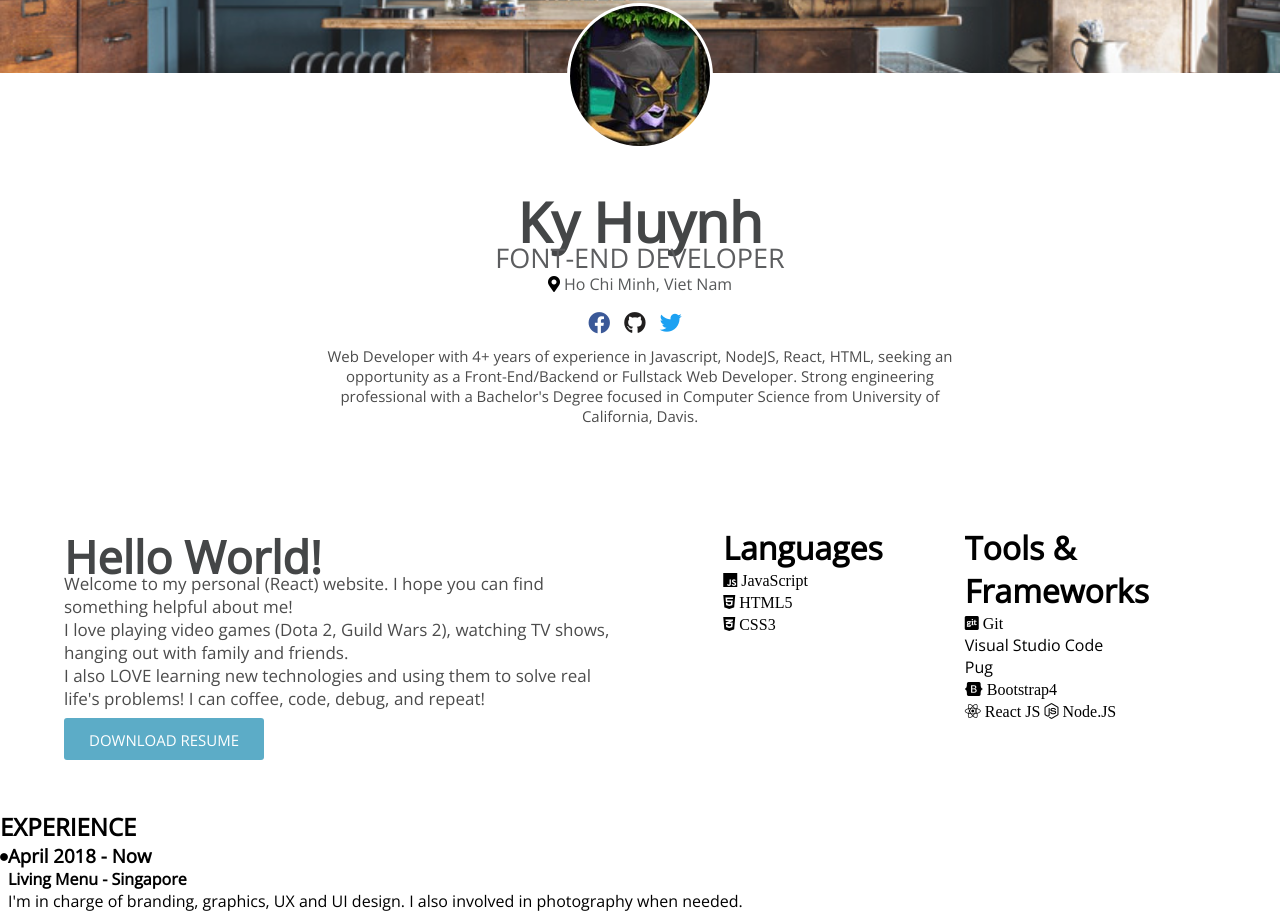
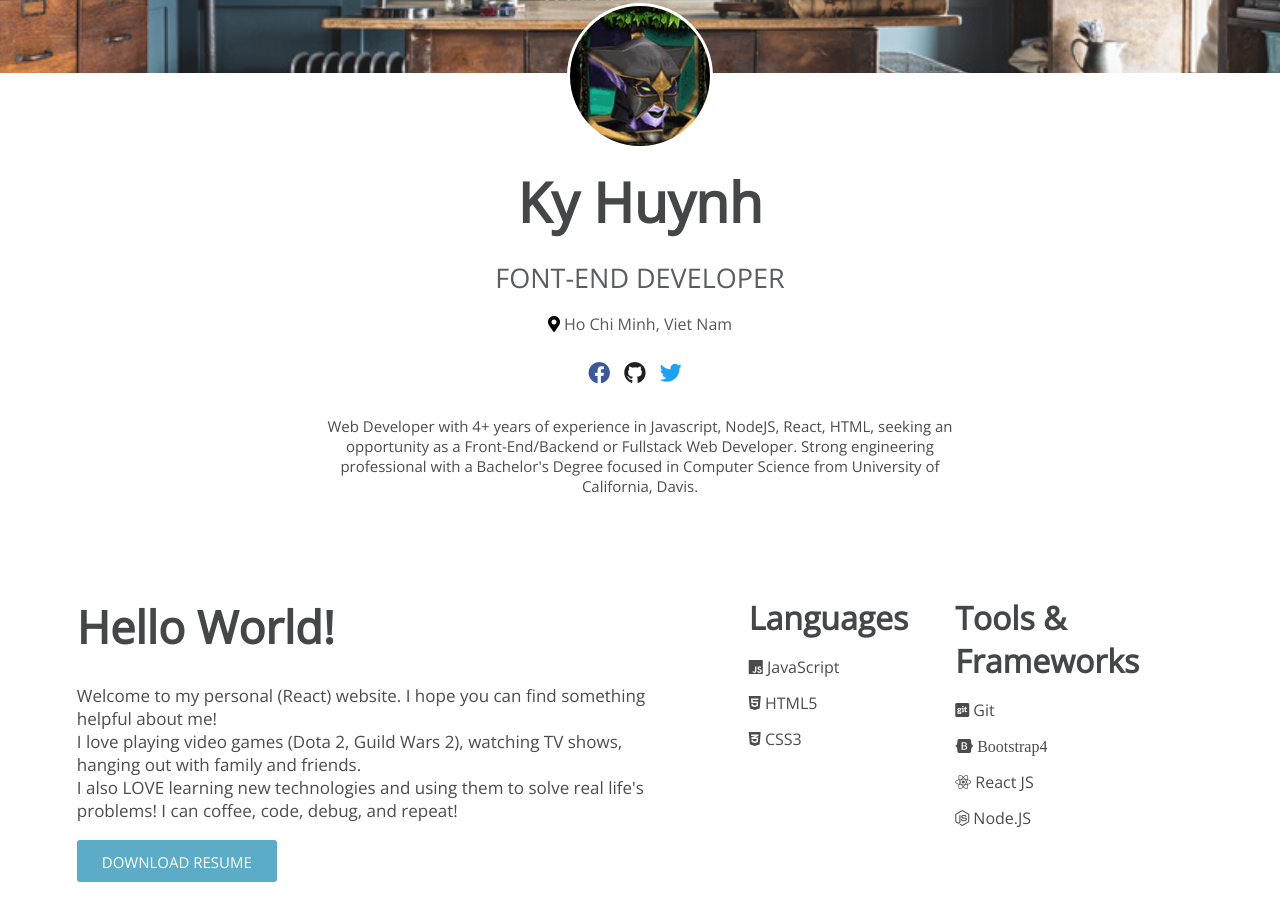
Before and after one commit to jiachihuynh/my_resume, a website: page index.html in a window 1280 px wide. Shown: the part 287-1202 px from the top of the page. Drawn offline with nearby package versions, Linux system fonts and the light colour scheme.

Commit message:
Fix view-width row

```diff
--- a/index.html
+++ b/index.html
@@ -31,7 +31,7 @@
         <h1>Ky Huynh</h1>
         <h2>FONT-END DEVELOPER</h2>
     </div>
-    <div class="col-flex brief-infor">
+    <div class="col-flex">
         <i class="fas fa-map-marker-alt">
             <span>Ho Chi Minh, Viet Nam </span>
         </i>
@@ -48,11 +48,11 @@
         </div>
         <div class="description">
             <p>
-                 Web Developer with 4+ years of experience in Javascript,
-                 NodeJS, React, HTML, seeking an opportunity as a
-                 Front-End/Backend or Fullstack Web Developer.
-                 Strong engineering professional with a Bachelor's Degree focused
-                 in Computer Science from University of California, Davis.
+                Web Developer with 4+ years of experience in Javascript,
+                NodeJS, React, HTML, seeking an opportunity as a
+                Front-End/Backend or Fullstack Web Developer.
+                Strong engineering professional with a Bachelor's Degree focused
+                in Computer Science from University of California, Davis.
             </p>
         </div>
     </div>
@@ -70,18 +70,16 @@
         <div class="row-flex languages-tools">
             <div class="languages">
                 <h1>Languages</h1>
-                <p><i class="fab fa-js">&nbsp;JavaScript</i></p>
-                <p><i class="fab fa-html5">&nbsp;HTML5</i></p>
-                <p><i class="fab fa-css3-alt">&nbsp;CSS3</i></p>
+                <i class="fab fa-js"><span class="set-font">&nbsp;JavaScript</span></i>
+                <i class="fab fa-html5"><span class="set-font">&nbsp;HTML5</span></i>
+                <i class="fab fa-css3-alt"><span class="set-font">&nbsp;CSS3</span></i>
             </div>
             <div class="tools">
                 <h1>Tools & <br> Frameworks</h1>
-                <i class="fab fa-git-square">&nbsp;Git</i>
-                <p>Visual Studio Code</p>
-                <p>Pug</p>
+                <i class="fab fa-git-square"><span class="set-font">&nbsp;Git</span></i>
                 <p><i class="fab fa-bootstrap">&nbsp;Bootstrap4</i></p>
-                <i class="fab fa-react">&nbsp;React JS</i>
-                <i class="fab fa-node-js">&nbsp;Node.JS</i>
+                <i class="fab fa-react"><span class="set-font">&nbsp;React JS</span></i>
+                <i class="fab fa-node-js"><span class="set-font">&nbsp;Node.JS</span></i>
             </div>
         </div>
     </div>
--- a/styles.css
+++ b/styles.css
@@ -44,7 +44,6 @@ a {
 }
 
 .row-flex .title-cv {
-    margin-top: -2px;
     margin-left: 20px;
     width: 50vw;
 }
@@ -74,7 +73,8 @@ a {
 
 .name-position h1 {
     text-align: center;
-    margin-top: -40px;
+    margin-top: -60px;
+    margin-bottom: 20px;
     font-size: 55px;
     color: #444647;
 }
@@ -84,7 +84,7 @@ a {
     color: #5c5d5f;
     font-weight: 300;
     font-size: 27px;
-    margin-top: -20px;
+    margin-bottom: 20px;
 }
 
 .col-flex {
@@ -100,7 +100,8 @@ a {
 }
 
 .media-icon {
-    margin-top: 20px;
+    margin-top: 30px;
+    margin-bottom: 30px;
 }
 
 .media-icon .fab {
@@ -122,7 +123,6 @@ a {
 }
 
 .description {
-    margin-top: 10px;
     margin-left: 25%;
     width: 50%;
     font-size: 15px;
@@ -130,24 +130,23 @@ a {
 }
 
 .about-skill {
+    margin-top: 100px;
     margin-bottom: 50px;
+    padding-left: 6vw;
 }
 
 .about-skill .greeting {
     width: 50%;
-    margin-top: 100px;
-    padding-left: 5vw;
-    padding-right: 8vw;
 }
 
 .greeting h1 {
-    text-align: left;
+    margin-bottom: 27px;
     color: #444647;
     font-size: 45px;
 }
 
 .greeting p {
-    margin-top: -15px;
+    margin-bottom: 10px;
     font-size: 17px;
     opacity: 0.7;
 }
@@ -174,20 +173,38 @@ a {
 
 .about-skill .languages-tools {
     width: 50%;
-    margin-top: 100px;
+    padding-left: 5vw;
 }
 
 .about-skill .languages {
     width: 25%;
     text-align: left;
-    padding-right: 8vw;
+    padding-left: 3vw;
+    padding-right: 5vw;
+}
+
+.about-skill i{
+    display: block;
+    opacity: 0.7;
+    margin-bottom: 20px;
+}
+
+.languages h1 {
+    margin-bottom: 20px;
+    color: #444647;
+
+}
+
+.tools h1 {
+    margin-bottom: 20px;
+    color: #444647;
+}
+
+.languages-tools .set-font {
+    font-family: 'Open Sans', sans-serif;
 }
 
 .exp i {
     font-size: 8px;
     padding-top: 10px;
 }
-
-.job-infor h3,h4,p {
-    margin: 0;
-}
```
